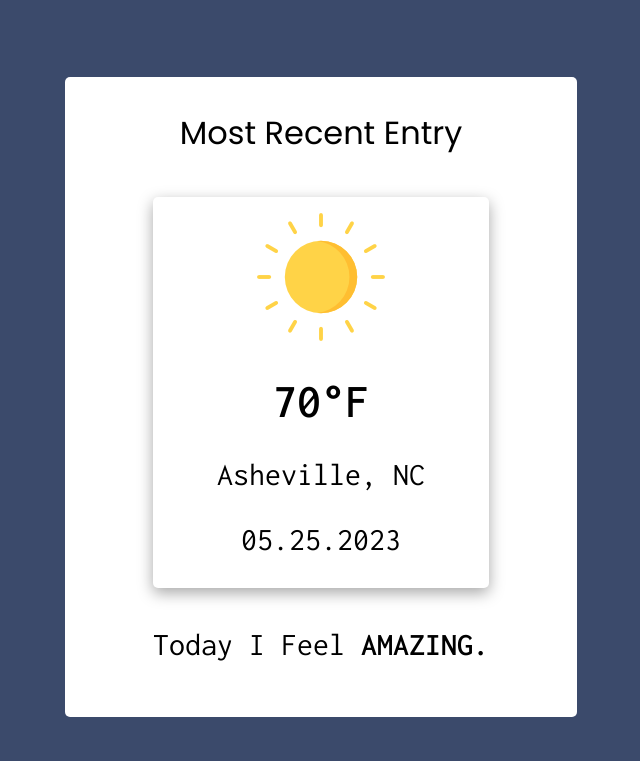
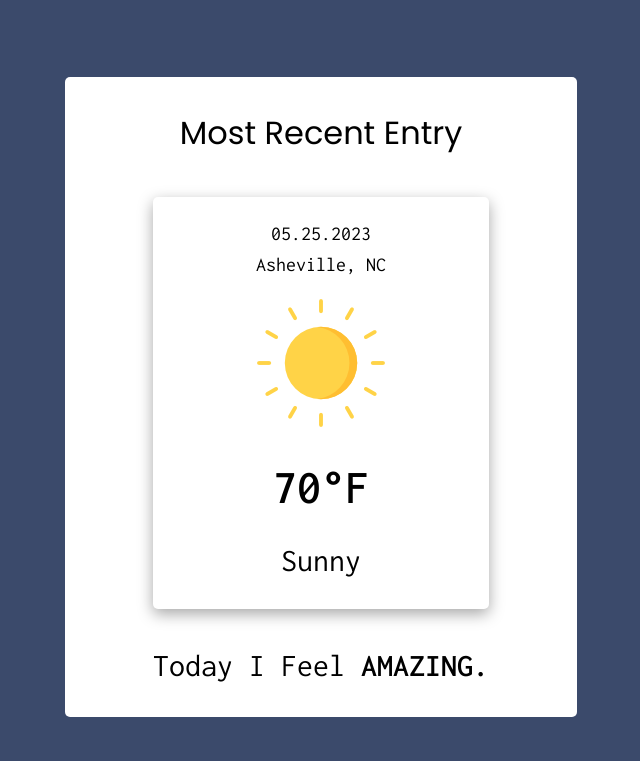
Before and after one commit to JSNavey/JNavey-Weather-Journal-App, a website: page project/index.html in a window 1280 px wide. Shown: the part 659-1420 px from the top of the page, without its empty margins (319-959 px from the left). Before the commit the page ends 1399 px from the top, so only its background shows below. Drawn offline with Linux system fonts and the light colour scheme.

Commit message:
feat: Add weather description and styling

```diff
--- a/project/index.html
+++ b/project/index.html
@@ -6,7 +6,9 @@
   <title>Weather Journal</title>
   <link rel="preconnect" href="https://fonts.googleapis.com">
   <link rel="preconnect" href="https://fonts.gstatic.com" crossorigin>
-  <link href="https://fonts.googleapis.com/css2?family=Anton&family=Inconsolata:wght@300;400;600&family=Lobster&family=Nunito:ital,wght@0,300;0,400;0,500;0,600;1,300;1,400;1,500;1,600&family=Poppins:ital,wght@0,400;0,600;1,300&display=swap" rel="stylesheet">
+  <link
+    href="https://fonts.googleapis.com/css2?family=Anton&family=Inconsolata:wght@300;400;600&family=Lobster&family=Nunito:ital,wght@0,300;0,400;0,500;0,600;1,300;1,400;1,500;1,600&family=Poppins:ital,wght@0,400;0,600;1,300&display=swap"
+    rel="stylesheet">
   <link rel="stylesheet" href="style.css">
 </head>
 
@@ -25,21 +27,22 @@
 
     <div class="holder feel">
       <label for="feelings">Tell me how you are feeling today.</label>
-        <textarea class="myInput" id="feelings" placeholder="Enter your feelings here"></textarea>
-        <button id="generate-btn" type="submit"> Generate </button>
+      <textarea class="myInput" id="feelings" placeholder="Enter your feelings here"></textarea>
+      <button id="generate-btn" type="submit"> Generate </button>
     </div>
 
     <div class="holder card">
       <div class="title">Most Recent Entry</div>
       <div id="entryHolder">
+        <div id="date">05.25.2023</div>
+        <div id="city">Asheville, NC</div>
         <div id="img">
-          <img src="../project/icons/001-sun.png" alt="sunny" class="icon-left">
+          <img src="../project/icons/001-sun.png" alt="sunny" class="icon">
         </div>
         <div id="temp">
           <h1>70°F</h1>
         </div>
-        <div id="city">Asheville, NC</div>
-        <div id="date">05.25.2023</div>
+        <div id="description">Sunny</div>
       </div>
       <div id="content">Amazing<span>.</span></div>
     </div>
--- a/project/style.css
+++ b/project/style.css
@@ -28,10 +28,6 @@ ul {
 img {
     max-inline-size: 100%;
     max-block-size: 100%;
-}
-
-input, textarea {
-    -webkit-user-select: auto;
 }
 
 textarea {
@@ -176,19 +172,27 @@ button {
     box-shadow: rgba(0, 0, 0, 0.35) 0px 5px 15px;
 }
 
-#city,
-#date {
-    font-size: 2em;
+#date,
+#city {
+    font-size: 1.25em;
 }
 
 #date {
-    padding: 1em 0;
+    padding: 0.5em 0;
+}
+
+.icon {
+    margin-top: 1.5em;
 }
 
 #temp h1 {
     font-size: 3em;
 }
 
+#description {
+    font-size: 2em;
+    padding-bottom: 1em;
+}
 #content::before {
     content: "Today I feel ";
     text-transform: capitalize;
```
